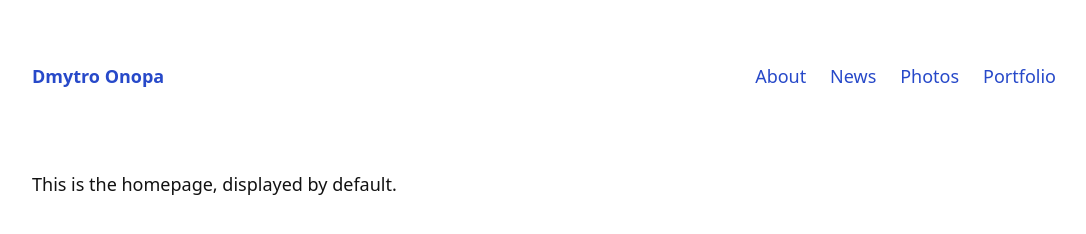
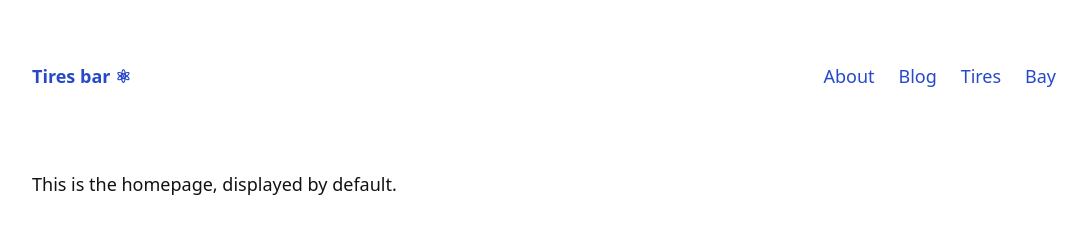
Before and after one commit to DmytroOnopa/tiresBar, a plain HTML site: page index.html in a window 1280 px wide. Shown: the whole page, without its empty margins (96-1182 px from the left). Drawn offline with Linux system fonts and the light colour scheme.

Commit message:
tiresBar

```diff
--- a/index.html
+++ b/index.html
@@ -21,13 +21,13 @@
 
     <header>
       <h1>
-        <a href="#home">Dmytro Onopa</a>
+        <a href="#home">Tires bar ⚛︎</a>
       </h1>
       <nav>
         <a href="#about">About</a>
-        <a href="#news">News</a>
-        <a href="#photos">Photos</a>
-        <a href="#portfolio">Portfolio</a>
+        <a href="#news">Blog</a>
+        <a href="#photos">Tires</a>
+        <a href="#portfolio">Bay</a>
       </nav>
     </header>
 
```
